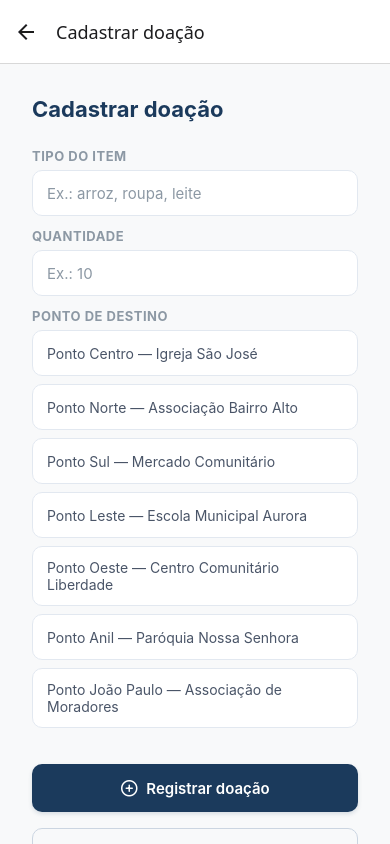
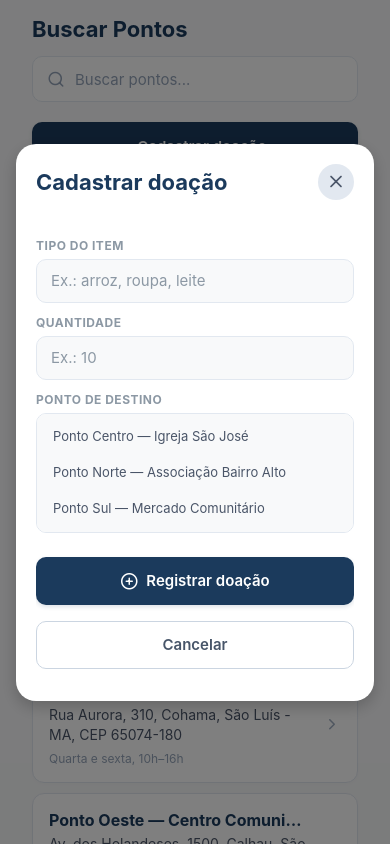
Before and after one commit to college-soft-eng-repos/instituto-mao-amiga, a React Native app: screen /CadastroDoacao in a window 390 px wide. Built offline with nearby package versions, Linux system fonts and the light colour scheme.

Commit message:
refactor: mudança de formato de telas para modal

```diff
--- a/src/App.tsx
+++ b/src/App.tsx
@@ -21,32 +21,19 @@ export default function App() {
   return (
     <SafeAreaProvider>
       <NavigationContainer>
-        <Stack.Navigator initialRouteName="Lista">
-          <Stack.Screen
-            name="Lista"
-            component={TelaListaPontos}
-            options={{ title: 'Instituto Mão Amiga' }}
-          />
-          <Stack.Screen
-            name="Detalhe"
-            component={TelaDetalhePonto}
-            options={{ title: 'Detalhe do ponto' }}
-          />
-          <Stack.Screen
-            name="CadastroDoacao"
-            component={TelaCadastroDoacao}
-            options={{ title: 'Cadastrar doação' }}
-          />
-          <Stack.Screen
-            name="HistoricoDoacoes"
-            component={TelaHistoricoDoacoes}
-            options={{ title: 'Histórico de doações' }}
-          />
-          <Stack.Screen
-            name="DetalheDoacao"
-            component={TelaDetalheDoacao}
-            options={{ title: 'Detalhe da doação' }}
-          />
+        <Stack.Navigator
+          initialRouteName="Lista"
+          screenOptions={{
+            headerShown: false,
+            presentation: 'transparentModal',
+            animation: 'fade',
+          }}
+        >
+          <Stack.Screen name="Lista" component={TelaListaPontos} />
+          <Stack.Screen name="HistoricoDoacoes" component={TelaHistoricoDoacoes} options={{ headerShown: true, title: 'Histórico de doações' }} />
+          <Stack.Screen name="Detalhe" component={TelaDetalhePonto} />
+          <Stack.Screen name="CadastroDoacao" component={TelaCadastroDoacao} />
+          <Stack.Screen name="DetalheDoacao" component={TelaDetalheDoacao} />
         </Stack.Navigator>
       </NavigationContainer>
     </SafeAreaProvider>
--- /dev/null
+++ b/src/components/ModalHeader.tsx
@@ -0,0 +1,39 @@
+// src/components/ModalHeader.tsx
+import React from 'react';
+import { View, StyleSheet, TouchableOpacity } from 'react-native';
+import { Feather } from '@expo/vector-icons';
+import ScreenHeader from './ScreenHeader';
+
+type ModalHeaderProps = {
+  title: string;
+  onClose: () => void;
+};
+
+export default function ModalHeader({ title, onClose }: ModalHeaderProps) {
+  return (
+    <View style={styles.container}>
+      <ScreenHeader title={title} />
+      <TouchableOpacity onPress={onClose} style={styles.botaoFechar} activeOpacity={0.7}>
+        <Feather name="x" size={20} color="#4A5568" />
+      </TouchableOpacity>
+    </View>
+  );
+}
+
+const styles = StyleSheet.create({
+  container: {
+    flexDirection: 'row',
+    justifyContent: 'space-between',
+    alignItems: 'center',
+    marginBottom: 12,
+  },
+  botaoFechar: {
+    width: 36,
+    height: 36,
+    borderRadius: 18,
+    backgroundColor: '#E2E8F0',
+    justifyContent: 'center',
+    alignItems: 'center',
+    marginBottom: 14,
+  },
+});
--- a/src/components/ScreenContainer.tsx
+++ b/src/components/ScreenContainer.tsx
@@ -18,7 +18,7 @@ export default function ScreenContainer({
   const { conteudoStyle } = useConteudoResponsivo();
 
   return (
-    <SafeAreaView style={styles.container} edges={['bottom', 'left', 'right']}>
+    <SafeAreaView style={styles.container} edges={['bottom', 'left', 'right', 'top']}>
       <View style={[styles.inner, withPadding && styles.defaultPadding, conteudoStyle, style]}>
         {children}
       </View>
--- a/src/screens/TelaCadastroDoacao.tsx
+++ b/src/screens/TelaCadastroDoacao.tsx
@@ -13,8 +13,7 @@ import {
 import type { NativeStackScreenProps } from '@react-navigation/native-stack';
 import type { RootStackParamList } from '../App';
 import { pontosMock } from './TelaListaPontos';
-import ScreenContainer from '../components/ScreenContainer';
-import ScreenHeader from '../components/ScreenHeader';
+import ModalHeader from '../components/ModalHeader';
 import CustomButton from '../components/CustomButton';
 import {
   salvarDoacao,
@@ -149,11 +148,25 @@ export default function TelaCadastroDoacao({ route, navigation }: Props) {
   }
 
   return (
-    <ScreenContainer>
+    <TouchableOpacity
+      style={styles.modalOverlay}
+      activeOpacity={1}
+      onPress={() => navigation.goBack()}
+    >
+      <TouchableOpacity
+        style={styles.modalContent}
+        activeOpacity={1}
+        onPress={(e) => e.stopPropagation()}
+      >
+        {/* Cabeçalho fixo no topo do modal */}
+        <ModalHeader
+          title={isEdicao ? 'Editar doação' : 'Cadastrar doação'}
+          onClose={() => navigation.goBack()}
+        />
+
         <KeyboardAvoidingView
+          behavior={Platform.OS === 'ios' ? 'padding' : 'height'}
           style={styles.flex}
-        behavior={Platform.OS === 'ios' ? 'padding' : 'height'}
-        keyboardVerticalOffset={Platform.OS === 'ios' ? 64 : 0}
         >
           <ScrollView
             style={styles.flex}
@@ -161,9 +174,6 @@ export default function TelaCadastroDoacao({ route, navigation }: Props) {
             showsVerticalScrollIndicator={false}
             keyboardShouldPersistTaps="handled"
           >
-          {/* Título dinâmico usando ScreenHeader */}
-          <ScreenHeader title={isEdicao ? 'Editar doação' : 'Cadastrar doação'} />
-
             <Text style={styles.rotulo}>Tipo do item</Text>
             <TextInput
               style={styles.input}
@@ -189,25 +199,29 @@ export default function TelaCadastroDoacao({ route, navigation }: Props) {
             />
 
             <Text style={styles.rotulo}>Ponto de destino</Text>
-          {pontosMock.map((ponto) => (
+
+            {/* Lista compacta de pontos com rolagem interna */}
+            <ScrollView
+              style={styles.trayContainer}
+              nestedScrollEnabled={true}
+              showsVerticalScrollIndicator={true}
+            >
+              {pontosMock.map((ponto) => {
+                const selecionado = pontoDestinoId === ponto.id;
+                return (
                   <TouchableOpacity
                     key={ponto.id}
-              style={[
-                styles.pontoOpcao,
-                pontoDestinoId === ponto.id && styles.pontoSelecionado,
-              ]}
+                    style={[styles.pontoChip, selecionado && styles.pontoChipSelecionado]}
                     onPress={() => setPontoDestinoId(ponto.id)}
+                    activeOpacity={0.8}
                   >
-              <Text
-                style={[
-                  styles.pontoNome,
-                  pontoDestinoId === ponto.id && styles.pontoNomeSelecionado,
-                ]}
-              >
+                    <Text style={[styles.pontoTexto, selecionado && styles.pontoTextoSelecionado]}>
                       {ponto.nome}
                     </Text>
                   </TouchableOpacity>
-          ))}
+                );
+              })}
+            </ScrollView>
 
             {erro !== '' && <Text style={styles.erro}>{erro}</Text>}
             {sucesso !== '' && <Text style={styles.sucesso}>{sucesso}</Text>}
@@ -228,21 +242,40 @@ export default function TelaCadastroDoacao({ route, navigation }: Props) {
             </View>
           </ScrollView>
         </KeyboardAvoidingView>
-    </ScreenContainer>
+      </TouchableOpacity>
+    </TouchableOpacity>
   );
 }
 
 const styles = StyleSheet.create({
+  modalOverlay: {
+    flex: 1,
+    backgroundColor: 'rgba(0, 0, 0, 0.5)',
+    justifyContent: 'center',
+    alignItems: 'center',
+    padding: 16,
+  },
+  modalContent: {
+    width: '100%',
+    maxWidth: 500,
+    maxHeight: '85%', // <-- Altura máxima dinâmica (só cresce até 85% se precisar)
+    backgroundColor: '#FFFFFF',
+    borderRadius: 20,
+    padding: 20,
+    shadowColor: '#000',
+    shadowOffset: { width: 0, height: 6 },
+    shadowOpacity: 0.2,
+    shadowRadius: 16,
+    elevation: 10,
+  },
   flex: {
-    flex: 1,
+    // Removido o flex: 1 daqui para não forçar altura total
   },
   conteudo: {
-    paddingTop: 16,
-    paddingBottom: 40,
-    paddingHorizontal: 16,
+    paddingBottom: 8, // Padding reduzido para ficar bem ajustado
   },
   rotulo: {
-    fontSize: 13,
+    fontSize: 12,
     fontWeight: '700',
     color: '#8C98A4',
     textTransform: 'uppercase',
@@ -258,45 +291,46 @@ const styles = StyleSheet.create({
     paddingVertical: 10,
     fontSize: 15,
     color: '#212529',
-    backgroundColor: '#FFFFFF',
-    minHeight: 46,
+    backgroundColor: '#F8F9FA',
+    minHeight: 44,
   },
-  pontoOpcao: {
+  trayContainer: {
+    maxHeight: 120, // Altura compacta da listagem de pontos
     borderWidth: 1,
     borderColor: '#E2E8F0',
     borderRadius: 10,
-    paddingHorizontal: 14,
-    paddingVertical: 12,
-    marginBottom: 8,
-    minHeight: 46,
-    justifyContent: 'center',
-    backgroundColor: '#FFFFFF',
+    backgroundColor: '#F8F9FA',
+    padding: 6,
   },
-  pontoSelecionado: {
-    borderColor: '#1B3A5C',
+  pontoChip: {
+    paddingHorizontal: 10,
+    paddingVertical: 8,
+    borderRadius: 6,
+    marginBottom: 4,
+  },
+  pontoChipSelecionado: {
     backgroundColor: '#E8EEF4',
   },
-  pontoNome: {
-    fontSize: 14,
+  pontoTexto: {
+    fontSize: 13,
     color: '#4A5568',
-    flexShrink: 1,
   },
-  pontoNomeSelecionado: {
+  pontoTextoSelecionado: {
     fontWeight: '600',
     color: '#1B3A5C',
   },
   erro: {
     color: '#C62828',
-    fontSize: 14,
-    marginTop: 12,
+    fontSize: 13,
+    marginTop: 8,
   },
   sucesso: {
     color: '#2E7D32',
-    fontSize: 14,
-    marginTop: 12,
+    fontSize: 13,
+    marginTop: 8,
   },
   containerBotoes: {
-    marginTop: 24,
+    marginTop: 20,
     gap: 8,
   },
 });
--- a/src/screens/TelaDetalheDoacao.tsx
+++ b/src/screens/TelaDetalheDoacao.tsx
@@ -6,15 +6,15 @@ import {
   Alert,
   Platform,
   ActivityIndicator,
+  TouchableOpacity,
 } from 'react-native';
 import { useFocusEffect } from '@react-navigation/native';
 import { Feather } from '@expo/vector-icons';
 import type { NativeStackScreenProps } from '@react-navigation/native-stack';
 import type { RootStackParamList } from '../App';
 import { listarDoacoes, excluirDoacao } from '../services/doacoesStorage';
-import { useConteudoResponsivo } from '../hooks/useConteudoResponsivo';
 import CustomButton from '../components/CustomButton';
-import ScreenContainer from '../components/ScreenContainer';
+import ModalHeader from '../components/ModalHeader';
 import InfoRow from '../components/InfoRow';
 
 type Props = NativeStackScreenProps<RootStackParamList, 'DetalheDoacao'>;
@@ -29,7 +29,6 @@ type Doacao = {
 
 export default function TelaDetalheDoacao({ route, navigation }: Props) {
   const { doacaoId } = route.params;
-  const { conteudoStyle } = useConteudoResponsivo();
   const [doacao, setDoacao] = useState<Doacao | null>(null);
   const [carregando, setCarregando] = useState(true);
 
@@ -86,34 +85,32 @@ export default function TelaDetalheDoacao({ route, navigation }: Props) {
     }
   }
 
-  if (carregando) {
   return (
+    /* TouchableOpacity transparente para fechar o modal ao clicar fora do card */
+    <TouchableOpacity
+      style={styles.modalOverlay}
+      activeOpacity={1}
+      onPress={() => navigation.goBack()}
+    >
+      {/* Container principal do modal (activeOpacity={1} para não fechar ao clicar dentro do card) */}
+      <TouchableOpacity
+        style={styles.modalContent}
+        activeOpacity={1}
+        onPress={(e) => e.stopPropagation()}
+      >
+        <ModalHeader title="Detalhes da Doação" onClose={() => navigation.goBack()} />
+
+        {carregando ? (
           <View style={styles.centralizado}>
             <ActivityIndicator size="large" color="#1B3A5C" />
           </View>
-    );
-  }
-
-  if (!doacao) {
-    return (
-      <View style={[styles.centralizado, conteudoStyle]}>
+        ) : !doacao ? (
+          <View style={styles.centralizado}>
             <Text style={styles.erroTexto}>Doação não encontrada ou já excluída.</Text>
           </View>
-    );
-  }
-
-  const dataFormatada = new Date(doacao.criadoEm).toLocaleString('pt-BR', {
-    dateStyle: 'long',
-    timeStyle: 'medium',
-  });
-
-  return (
-    <ScreenContainer>
+        ) : (
           <View style={styles.conteudoInterno}>
-
-        {/* Bloco Principal / Card de Detalhes limpo com InfoRow */}
             <View style={styles.card}>
-
               <View style={styles.cabecalhoCard}>
                 <View style={styles.iconeContainer}>
                   <Feather name="package" size={24} color="#1B3A5C" />
@@ -126,27 +123,16 @@ export default function TelaDetalheDoacao({ route, navigation }: Props) {
 
               <View style={styles.divisor} />
 
-          <InfoRow
-            icon="layers"
-            label="Quantidade"
-            value={`${doacao.quantidade} unidades`}
-          />
-
-          <InfoRow
-            icon="map-pin"
-            label="Ponto de Destino"
-            value={doacao.pontoDestino}
-          />
-
+              <InfoRow icon="layers" label="Quantidade" value={`${doacao.quantidade} unidades`} />
+              <InfoRow icon="map-pin" label="Ponto de Destino" value={doacao.pontoDestino} />
               <InfoRow
                 icon="clock"
                 label="Data e Hora do Registo"
-            value={dataFormatada}
+                value={new Date(doacao.criadoEm).toLocaleString('pt-BR', { dateStyle: 'long', timeStyle: 'medium' })}
                 isLast={true}
               />
             </View>
 
-        {/* Rodapé com botões padronizados */}
             <View style={styles.containerBotoes}>
               <CustomButton
                 title="Editar doação"
@@ -162,38 +148,51 @@ export default function TelaDetalheDoacao({ route, navigation }: Props) {
                 icon="trash-2"
               />
             </View>
-
           </View>
-    </ScreenContainer>
+        )}
+      </TouchableOpacity>
+    </TouchableOpacity>
   );
 }
 
 const styles = StyleSheet.create({
-  centralizado: {
+  modalOverlay: {
     flex: 1,
+    backgroundColor: 'rgba(0, 0, 0, 0.5)', // Fundo escuro translúcido (efeito blur/overlay)
     justifyContent: 'center',
     alignItems: 'center',
+    padding: 16,
+  },
+  modalContent: {
+    width: '100%',
+    maxWidth: 480,
     backgroundColor: '#FFFFFF',
+    borderRadius: 20,
+    padding: 20,
+    shadowColor: '#000',
+    shadowOffset: { width: 0, height: 6 },
+    shadowOpacity: 0.2,
+    shadowRadius: 16,
+    elevation: 10,
+  },
+  centralizado: {
+    paddingVertical: 40,
+    justifyContent: 'center',
+    alignItems: 'center',
   },
   conteudoInterno: {
-    flex: 1,
     justifyContent: 'space-between',
-    paddingBottom: 16,
   },
   flex1: {
     flex: 1,
   },
   card: {
-    backgroundColor: '#FFFFFF',
-    borderRadius: 16,
+    backgroundColor: '#F8F9FA',
+    borderRadius: 14,
     borderWidth: 1,
     borderColor: '#E2E8F0',
-    padding: 20,
-    shadowColor: '#000',
-    shadowOffset: { width: 0, height: 2 },
-    shadowOpacity: 0.03,
-    shadowRadius: 6,
-    elevation: 2,
+    padding: 16,
+    marginBottom: 16,
   },
   cabecalhoCard: {
     flexDirection: 'row',
@@ -223,8 +222,8 @@ const styles = StyleSheet.create({
   },
   divisor: {
     height: 1,
-    backgroundColor: '#F1F3F5',
-    marginVertical: 14,
+    backgroundColor: '#E2E8F0',
+    marginVertical: 12,
   },
   erroTexto: {
     fontSize: 16,
@@ -233,6 +232,5 @@ const styles = StyleSheet.create({
   },
   containerBotoes: {
     gap: 8,
-    marginTop: 20,
   },
 });
--- a/src/screens/TelaDetalhePonto.tsx
+++ b/src/screens/TelaDetalhePonto.tsx
@@ -1,7 +1,7 @@
-import { View } from 'react-native';
+import { View, StyleSheet, TouchableOpacity } from 'react-native';
 import type { NativeStackScreenProps } from '@react-navigation/native-stack';
 import { pontosMock, type Ponto } from './TelaListaPontos';
-import ScreenContainer from '../components/ScreenContainer';
+import ModalHeader from '../components/ModalHeader';
 import ScreenHeader from '../components/ScreenHeader';
 import InfoRow from '../components/InfoRow';
 
@@ -12,44 +12,66 @@ type RootStackParamList = {
 
 type Props = NativeStackScreenProps<RootStackParamList, 'Detalhe'>;
 
-function DetalhePonto({ ponto }: { ponto: Ponto }) {
+function DetalhePonto({ ponto, navigation }: { ponto: Ponto; navigation: any }) {
   return (
-    <ScreenContainer>
-      <ScreenHeader title={ponto.nome} />
+    <TouchableOpacity
+      style={styles.modalOverlay}
+      activeOpacity={1}
+      onPress={() => navigation.goBack()}
+    >
+      <TouchableOpacity
+        style={styles.modalContent}
+        activeOpacity={1}
+        onPress={(e) => e.stopPropagation()}
+      >
+        <ModalHeader title="Informações do Ponto" onClose={() => navigation.goBack()} />
 
-      <InfoRow
-        icon="map-pin"
-        label="Endereço"
-        value={ponto.endereco}
-      />
+        <ScreenHeader title={ponto.nome} size="medium" />
 
-      <InfoRow
-        icon="clock"
-        label="Dias e horários"
-        value={ponto.diasHorarios}
-      />
-
-      <InfoRow
-        icon="info"
-        label="Recebe / distribui"
-        value={ponto.recebeDistribui}
-        isLast={true}
-      />
-    </ScreenContainer>
+        <InfoRow icon="map-pin" label="Endereço" value={ponto.endereco} />
+        <InfoRow icon="clock" label="Dias e horários" value={ponto.diasHorarios} />
+        <InfoRow icon="info" label="Recebe / distribui" value={ponto.recebeDistribui} isLast={true} />
+      </TouchableOpacity>
+    </TouchableOpacity>
   );
 }
 
-export default function TelaDetalhePonto({ route }: Props) {
+export default function TelaDetalhePonto({ route, navigation }: Props) {
   const { pontoId } = route.params;
   const ponto = pontosMock.find((p) => p.id === pontoId);
 
   if (!ponto) {
     return (
-      <ScreenContainer>
-        <ScreenHeader title="Ponto não encontrado." />
-      </ScreenContainer>
+      <TouchableOpacity style={styles.modalOverlay} activeOpacity={1} onPress={() => navigation.goBack()}>
+        <TouchableOpacity style={styles.modalContent} activeOpacity={1} onPress={(e) => e.stopPropagation()}>
+          <ModalHeader title="Aviso" onClose={() => navigation.goBack()} />
+          <ScreenHeader title="Ponto não encontrado." size="medium" />
+        </TouchableOpacity>
+      </TouchableOpacity>
     );
   }
 
-  return <DetalhePonto ponto={ponto} />;
+  return <DetalhePonto ponto={ponto} navigation={navigation} />;
 }
+
+const styles = StyleSheet.create({
+  modalOverlay: {
+    flex: 1,
+    backgroundColor: 'rgba(0, 0, 0, 0.5)',
+    justifyContent: 'center',
+    alignItems: 'center',
+    padding: 16,
+  },
+  modalContent: {
+    width: '100%',
+    maxWidth: 480,
+    backgroundColor: '#FFFFFF',
+    borderRadius: 20,
+    padding: 20,
+    shadowColor: '#000',
+    shadowOffset: { width: 0, height: 6 },
+    shadowOpacity: 0.2,
+    shadowRadius: 16,
+    elevation: 10,
+  },
+});
```
Lines whose indentation alone changed are shown as unchanged.
